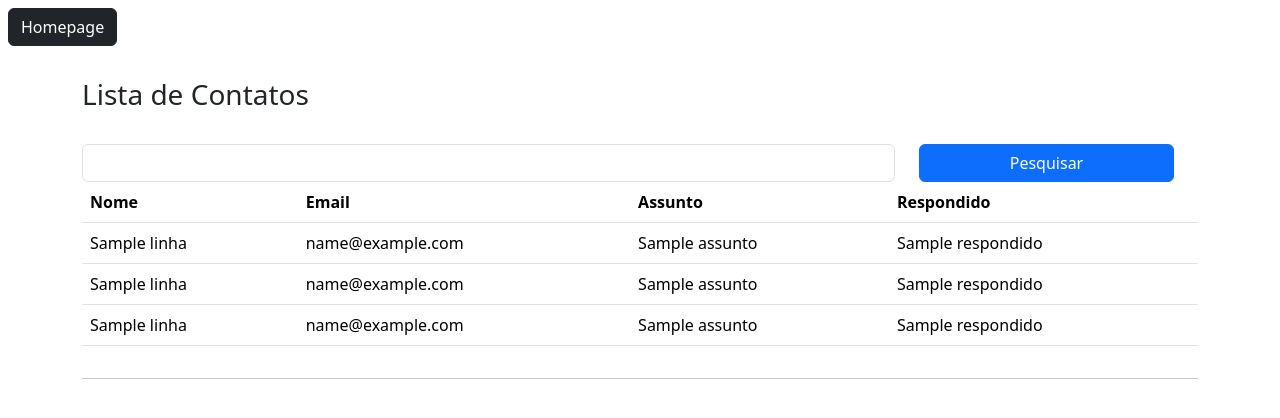
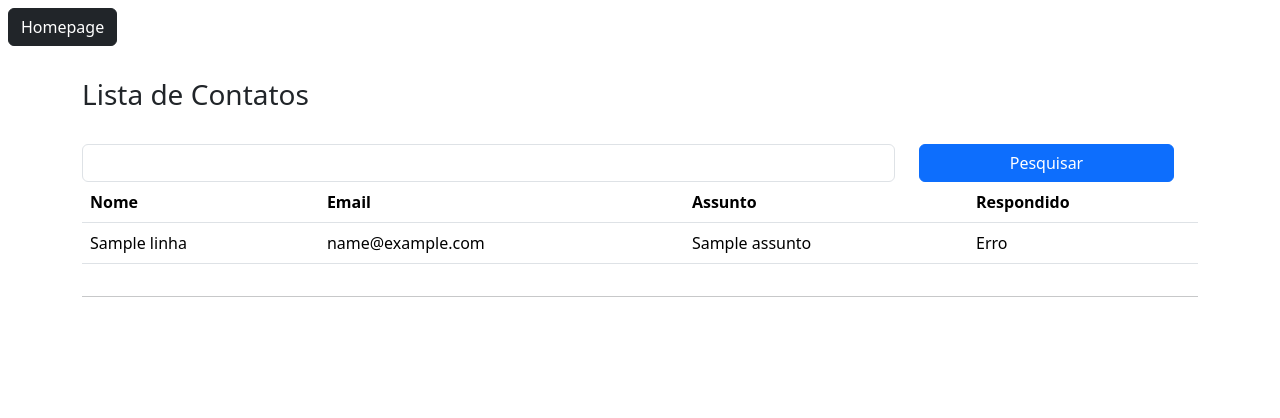
Before and after one commit to KauaVDSB/FlaskLearn, a Flask app: template flaskLearn/templates/contato_lista.html in a window 1280 px wide. Shown: the top 418 px of the page. Run offline with Flask 3, Linux system fonts and the light colour scheme; the template is opened without the code that fills it: most values are stand-ins (such as "Sample title", 1, 10 or a date in 2020).

Commit message:
laco de repeticao e condicional adicionado em tabela de contato_lista.html. Tabela adequada.

```diff
--- a/flaskLearn/templates/contato_lista.html
+++ b/flaskLearn/templates/contato_lista.html
@@ -40,24 +40,22 @@
                     </thead>
 
                     <tbody>
-                        <tr>
-                            <td>{{context['dados'][0].nome}}</td>
-                            <td>{{context['dados'][0].email}}</td>
-                            <td>{{context['dados'][0].assunto}}</td>
-                            <td>{{context['dados'][0].respondido}}</td>
-                        </tr>
-                        <tr>
-                            <td>{{context['dados'][1].nome}}</td>
-                            <td>{{context['dados'][1].email}}</td>
-                            <td>{{context['dados'][1].assunto}}</td>
-                            <td>{{context['dados'][1].respondido}}</td>
-                        </tr>
-                        <tr>
-                            <td>{{context['dados'][2].nome}}</td>
-                            <td>{{context['dados'][2].email}}</td>
-                            <td>{{context['dados'][2].assunto}}</td>
-                            <td>{{context['dados'][2].respondido}}</td>
-                        </tr>
+                        {% for linha in context['dados'] %}
+                            <tr>
+                                <td>{{linha.nome}}</td>
+                                <td>{{linha.email}}</td>
+                                <td>{{linha.assunto}}</td>
+                                <td>
+                                    {% if linha.respondido == 1 %}
+                                        Sim
+                                    {% elif linha.respondido == 0 %}
+                                        Não
+                                    {% else %}
+                                        Erro
+                                    {% endif %}
+                                </td>
+                            </tr>
+                        {% endfor %}
                     </tbody>
                 </table>
             </div>
```
Also changed, not shown: instance/database.db.
